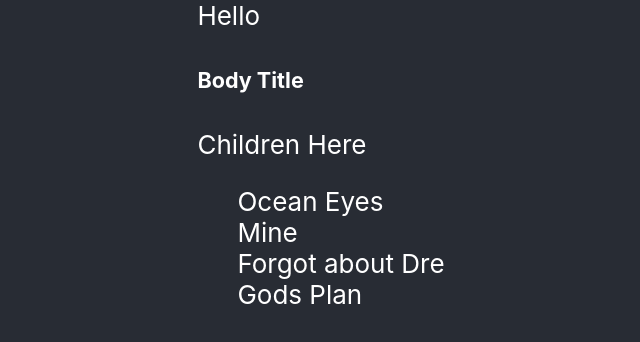
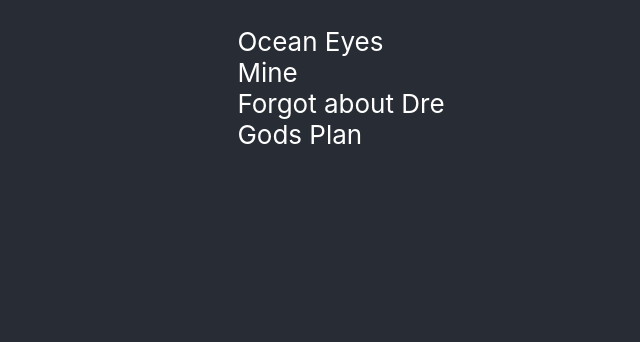
Before and after one commit to loknarb/state-management-comparison, a React (Create React App) app: page / in a window 1280 px wide. Shown: the top 342 px of the page, without its empty margins (319-959 px from the left). Built offline with nearby package versions, Linux system fonts and the light colour scheme.

Commit message:
commented out certain unused components

```diff
--- a/src/App.tsx
+++ b/src/App.tsx
@@ -1,8 +1,8 @@
-import { useCallback } from "react";
+import { useCallback, useState } from "react";
 import "./App.css";
-import Box from "./Box";
+// import Box from "./Box";
 import List from "./List";
-import { ListItem } from "./types";
+import { ListItem, Payload } from "./types";
 const MockData: ListItem[] = [
   {
     name: "Ocean Eyes",
@@ -25,11 +25,12 @@
   const onListClickHandler = useCallback((item: ListItem) => {
     alert(item.name);
   }, []);
+  const [payload, setPayload] = useState<Payload | null>(null);
   return (
     <div className="App">
-      <header className="App-header">Hello</header>
-      <Body title="Body Title" />
-      <Box>Children Here</Box>
+      {/* <header className="App-header">Hello</header> */}
+      {/* <Body title="Body Title" /> */}
+      {/* <Box>Children Here</Box> */}
       <List items={MockData} onClick={onListClickHandler} />
     </div>
   );
```
